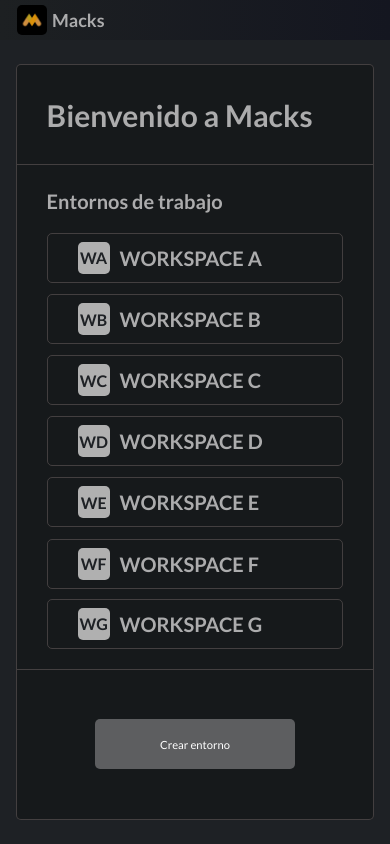
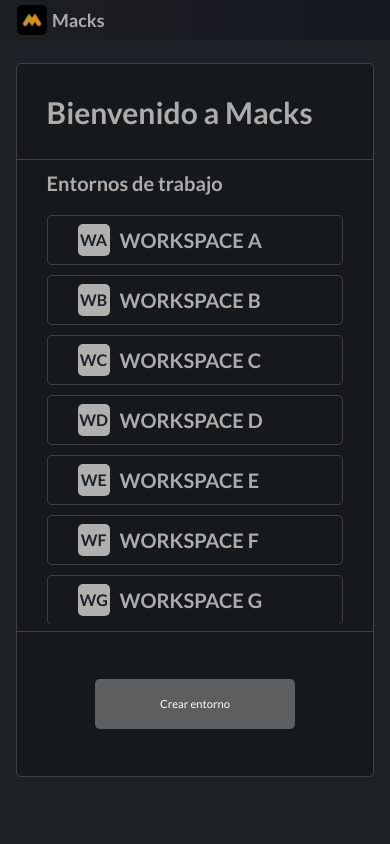
Before and after one commit to maximdeg/Slack-clone_macks-v2, a React (Vite) app: page / in a window 390 px wide. Built offline with nearby package versions, Linux system fonts and the light colour scheme.

Commit message:
Responsive

```diff
--- a/src/components/WorkspaceList/WorkspaceList.css
+++ b/src/components/WorkspaceList/WorkspaceList.css
@@ -5,10 +5,26 @@
     gap: 10px;
     width: 100%;
     height: 100%;
-    padding: 10px 30px 0px 30px;
+    padding: 10px 30px 10px 30px;
     margin-bottom: 7px;
     overflow: auto;
+}
 
+.home-main .home-section .workspaces-container .workspaces-list-container::-webkit-scrollbar {
+    width: 8px;
+}
+
+.home-main .home-section .workspaces-container .workspaces-list-container::-webkit-scrollbar-track {
+    background: none;
+}
+
+.home-main .home-section .workspaces-container .workspaces-list-container::-webkit-scrollbar-thumb {
+    border-radius: 10px;
+    background-color: #797c7e;
+}
+
+.home-main .home-section .workspaces-container .workspaces-list-container::-webkit-scrollbar-thumb:hover {
+    background-color: var(--bg-secondary-color);
 }
 
 @media screen and (max-width: 768px) {
--- a/src/components/WorkspaceNavigator/WorkspaceNavigator.jsx
+++ b/src/components/WorkspaceNavigator/WorkspaceNavigator.jsx
@@ -1,7 +1,6 @@
 import React from 'react';
 import { Link } from 'react-router-dom';
 import { BsFillPlusCircleFill } from 'react-icons/bs';
-import { RxCrossCircled } from 'react-icons/rx';
 
 import { useGlobalContext } from '../../context/GlobalContext';
 import './WorkspaceNavigator.css';
@@ -35,11 +34,8 @@
                 <Link to={'/workspace/new'} className="link">
                     <div className="plus-icon-container">
                         <BsFillPlusCircleFill />
-                        {/* <RxCrossCircled /> */}
                     </div>
                 </Link>
-
-                {/* <div className="workspace-squares user-pic"></div> */}
             </div>
         </div>
     );
--- a/src/global.css
+++ b/src/global.css
@@ -31,9 +31,3 @@
     height: 100vh;
     background-color: var(--bg-primary-color);
 }
-
-@media screen and (max-width: 768px) {
-    .root {
-        /* min-width: 300px; */
-    }
-}
--- a/src/pages/Home/Home.css
+++ b/src/pages/Home/Home.css
@@ -2,7 +2,7 @@
     display: flex;
     justify-content: center;
     align-items: center;
-    height: 100%;
+    height: 90%;
     width: 100%;
 }
 
@@ -24,7 +24,6 @@
     height: 100px;
     padding-left: 30px;
     border-bottom: 1px solid var(--border-color);
-
 }
 
 .home-main .home-section .title-container h1 {
@@ -58,7 +57,7 @@
     justify-content: center;
     align-items: center;
     width: 100%;
-    height: 200px;
+    height: 100px;
     border-top: 1px solid var(--border-color);
 }
 
@@ -84,5 +83,4 @@
     .home-main .home-section {
         min-width: 320px;
     }
-
 }
--- a/src/pages/NewWorkspace/NewWorkspace.css
+++ b/src/pages/NewWorkspace/NewWorkspace.css
@@ -1,7 +1,6 @@
 .new-workspace_main {
     display: flex;
     flex-direction: column;
-    justify-content: center;
     align-items: center;
     width: 100%;
     height: 100%;
@@ -14,6 +13,7 @@
     justify-content: center;
     width: 55%;
     height: 80px;
+    margin-top: 18px;
     margin-bottom: 18px;
 }
 
@@ -86,12 +86,10 @@
 }
 
 @media screen and (max-width: 768px) {
-
     .new-workspace_main .title-container {
         width: 90%;
         height: 60px;
         margin-bottom: 1px;
-
     }
 
     .new-workspace_main .title-container h1 {
@@ -101,11 +99,9 @@
     .new-workspace_main .new-workspace-container {
         width: 90%;
     }
-
 }
 
 @media screen and (max-width: 480px) {
-
     .new-workspace_main .title-container h1 {
         font-size: 24px;
     }
@@ -135,5 +131,4 @@
         margin-top: 20px;
         gap: 10px;
     }
-
 }
```
